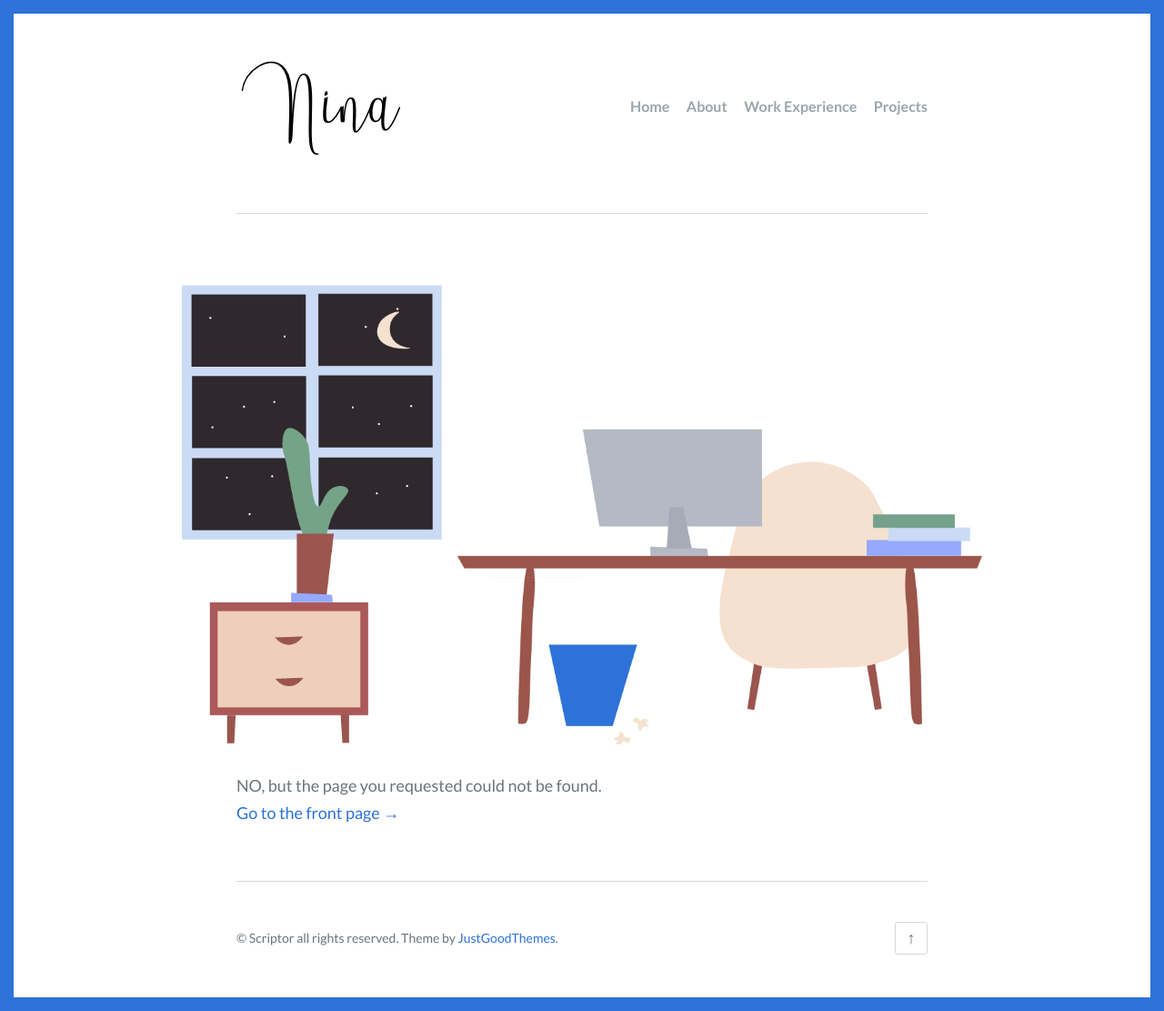
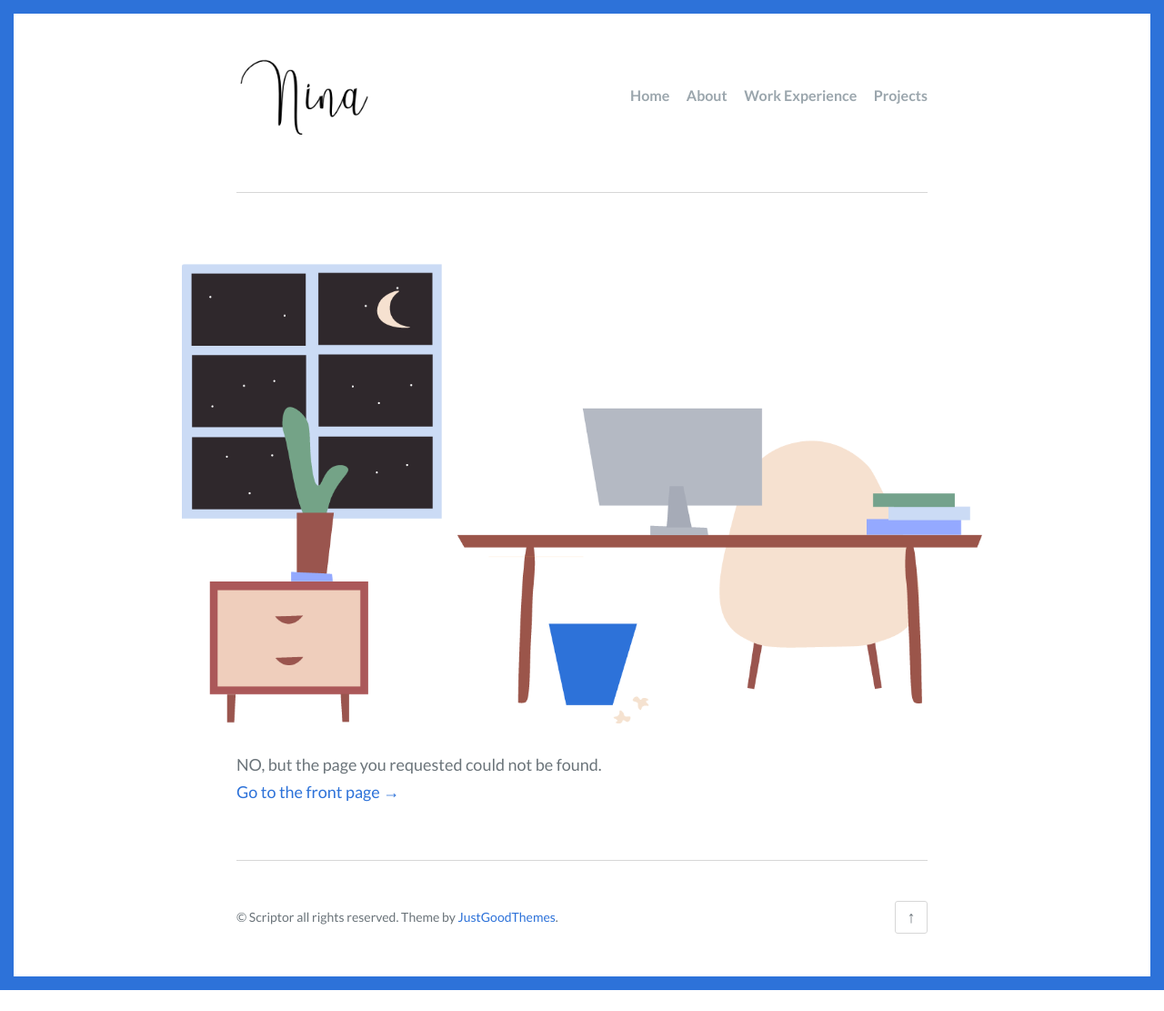
Before and after one commit to ninawang4/ninawang4.github.io, a Jekyll site: the page index.html, which Jekyll copies as it is, in a window 1280 px wide. Shown: the whole page at 91% size. Built offline with Jekyll 4.4.1, drawn with Linux system fonts in a browser that asks for light colours; after the commit the page ends 1088 px from its top, so only the background shows below that.

Commit message:
fix size

```diff
--- a/index.html
+++ b/index.html
@@ -1,5 +1,6 @@
 <!DOCTYPE html>
 <html lang="en-US">
+
 <head>
   <meta charset="utf-8">
   <meta name="viewport" content="width=device-width, initial-scale=1.0">
@@ -12,9 +13,12 @@
   <link rel="shortcut icon" href="/images/favicon.png" type="image/png" />
 
   <!-- Styles -->
-  <link href="https://fonts.googleapis.com/css?family=Lato:400,400i,700,700i%7CNoto+Serif:400,400i,700,700i&display=swap" rel="stylesheet">
+  <link
+    href="https://fonts.googleapis.com/css?family=Lato:400,400i,700,700i%7CNoto+Serif:400,400i,700,700i&display=swap"
+    rel="stylesheet">
   <link href="/assets/css/style.css" rel="stylesheet">
 </head>
+
 <body>
 
   <div id="page" class="site">
@@ -22,7 +26,7 @@
       <header class="site-header">
 
         <!-- <p class="site-title"><a class="logo-text" href="/">Nina Wang's Portfolio</a></p> -->
-  <img src="signature2.png" padding="0px" margin="0px">
+        <img src="signature2.png" width="150px" padding="0px" margin="0px">
 
         <nav class="site-navigation">
           <div class="site-navigation-wrap">
@@ -58,7 +62,8 @@
                 class="icon-close" aria-hidden="true"></span></button>
           </div><!-- .site-navigation-wrap -->
         </nav><!-- .site-navigation -->
-  <button id="menu-open" class="menu-toggle"><span class="screen-reader-text">Open Menu</span><span class="icon-menu" aria-hidden="true"></span></button>
+        <button id="menu-open" class="menu-toggle"><span class="screen-reader-text">Open Menu</span><span
+            class="icon-menu" aria-hidden="true"></span></button>
       </header>
 
 
@@ -74,7 +79,8 @@
           </header><!-- .post-header -->
           <div class="post-content">
             <p>NO, but the page you requested could not be found.<br />
-<a class="error-link" href="/">Go to the front page →</a></p>
+              <a class="error-link" href="/">Go to the front page →</a>
+            </p>
 
           </div><!-- .post-content -->
         </article><!-- .post -->
@@ -88,7 +94,8 @@
             <p>© Scriptor all rights reserved. Theme by <a href="https://www.justgoodthemes.com">JustGoodThemes</a>.</p>
 
           </div><!-- .site-info -->
-    <a href="#page" id="back-to-top" class="back-to-top"><span class="screen-reader-text">Back to the top </span>&#8593;</a>
+          <a href="#page" id="back-to-top" class="back-to-top"><span class="screen-reader-text">Back to the top
+            </span>&#8593;</a>
         </div><!-- .footer-bottom -->
       </footer><!-- .site-footer -->
 
@@ -101,4 +108,5 @@
   <script src="/assets/js/custom.js"></script>
 
 </body>
+
 </html>
```
Also changed, not shown: 3 other files. Lines whose indentation alone changed are shown as unchanged.
